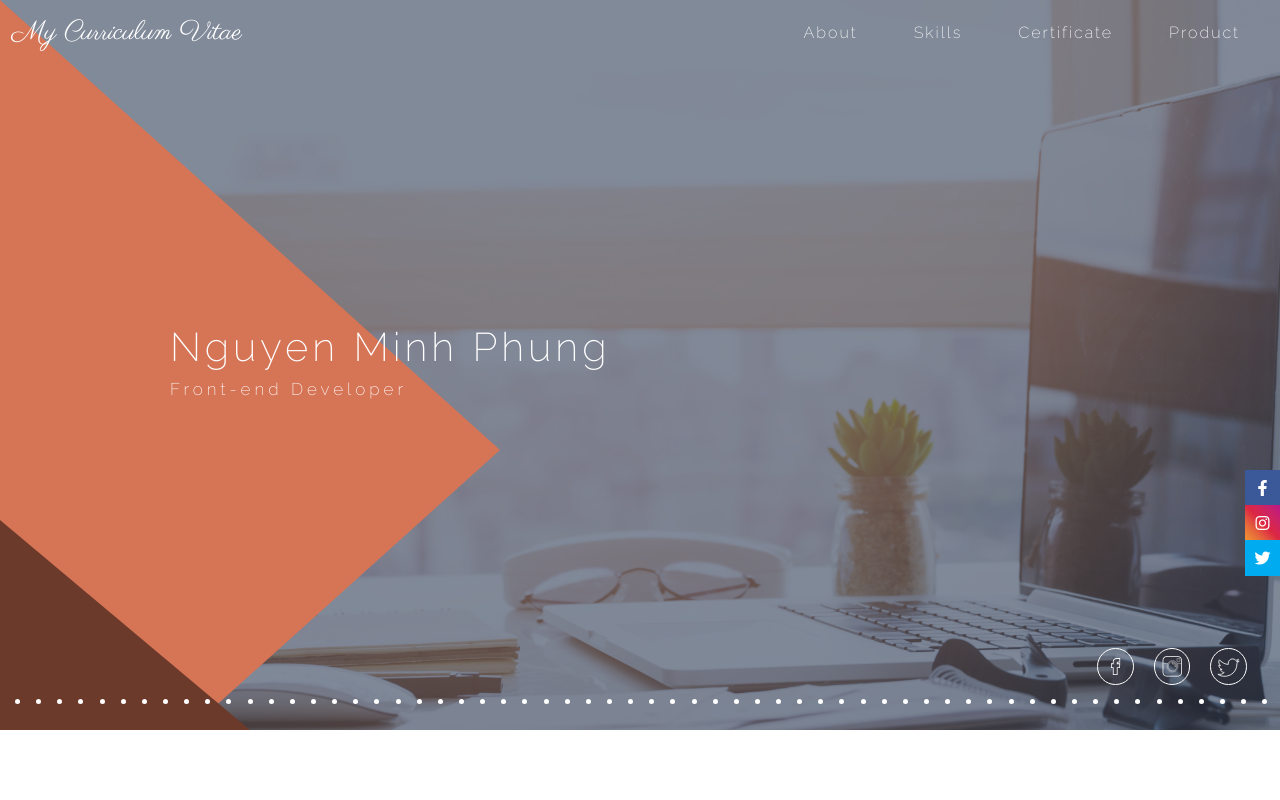
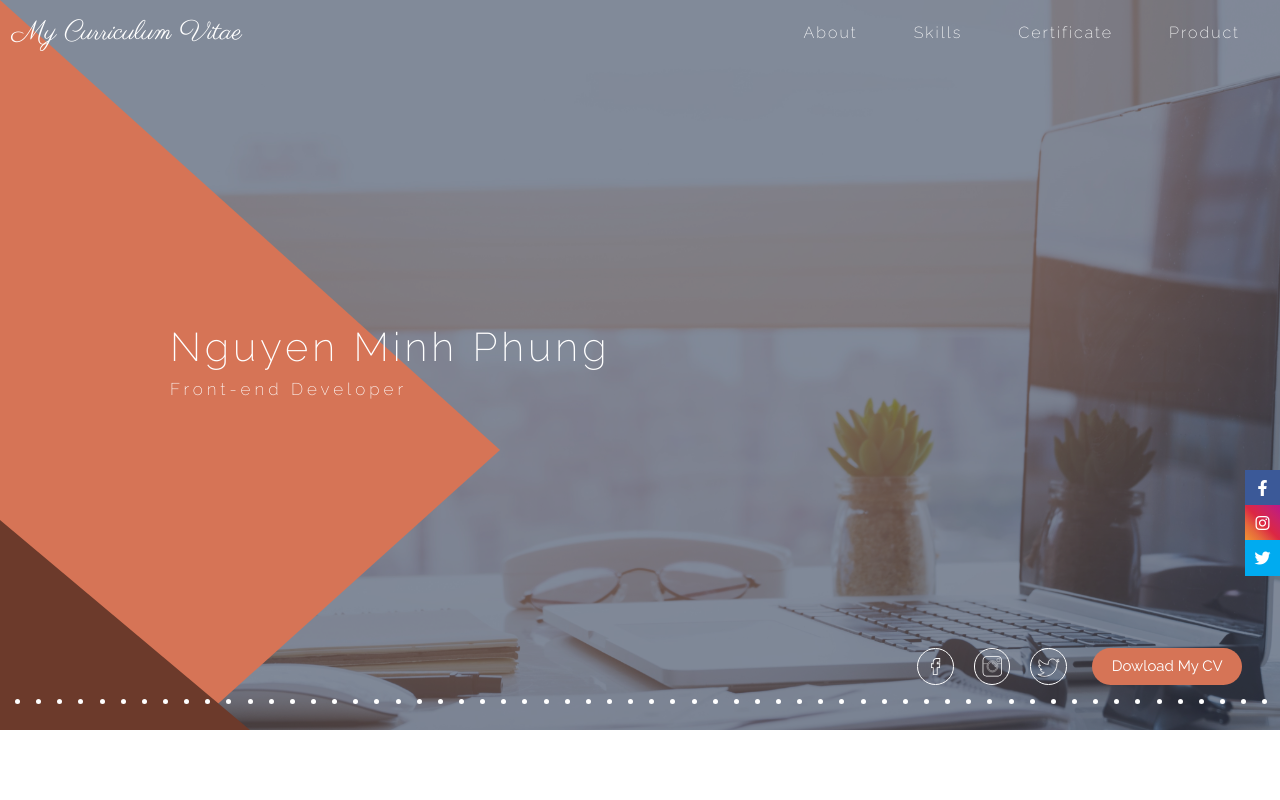
Before and after one commit to chotr/cv-angular, an Angular app: page / in a window 1280 px wide. Shown: the top 800 px of the page. Built offline with nearby package versions, Linux system fonts and the light colour scheme.

Commit message:
download cv

```diff
--- a/src/app/clients/carousel/carousel.component.html
+++ b/src/app/clients/carousel/carousel.component.html
@@ -24,6 +24,11 @@
                     <img src="../../../assets/images/twitter-icon-2.svg" alt="">
                 </a>
             </li>
+            <li class="download">
+                <a class="btn btn-download" href="../../../assets/file/CV_NguyenMinhPhung (2).pdf" download="CV_NguyenMinhPhung">
+                    Dowload My CV
+                </a>
+            </li>
         </ul>
     </div>
     <div class="dot_content">
--- a/src/app/clients/carousel/carousel.component.scss
+++ b/src/app/clients/carousel/carousel.component.scss
@@ -89,6 +89,16 @@
           width: 100%;
         }
       }
+      .download {
+        width: 10rem;
+        border: none;
+        .btn-download {
+          background: #d67456;
+          color: white;
+          border-radius: 25px;
+          font-size: 15px;
+        }
+      }
     }
   }
 }
@@ -137,6 +147,13 @@
           width: 2.1rem;
           height: 2.1rem;
         }
+        .download {
+          width: 9rem;
+          border: none;
+          .btn-download {
+            font-size: 13px;
+          }
+        }
       }
     }
   }
@@ -169,7 +186,34 @@
           width: 2rem;
           height: 2rem;
         }
+        .download {
+          width: 8rem;
+          border: none;
+          .btn-download {
+            font-size: 12px;
+          }
+        }
       }
     }
   }
 }
+
+@include responsive("medium") {
+  .content {
+    .socials_ct {
+      .ct_content {
+        // li {
+        //   width: 2rem;
+        //   height: 2rem;
+        // }
+        .download {
+          width: 7.4rem;
+          border: none;
+          .btn-download {
+            font-size: 11px;
+          }
+        }
+      }
+    }
+  }
+}
```
Also changed, not shown: 1 other file (tests, documents, lock files or other folders).
